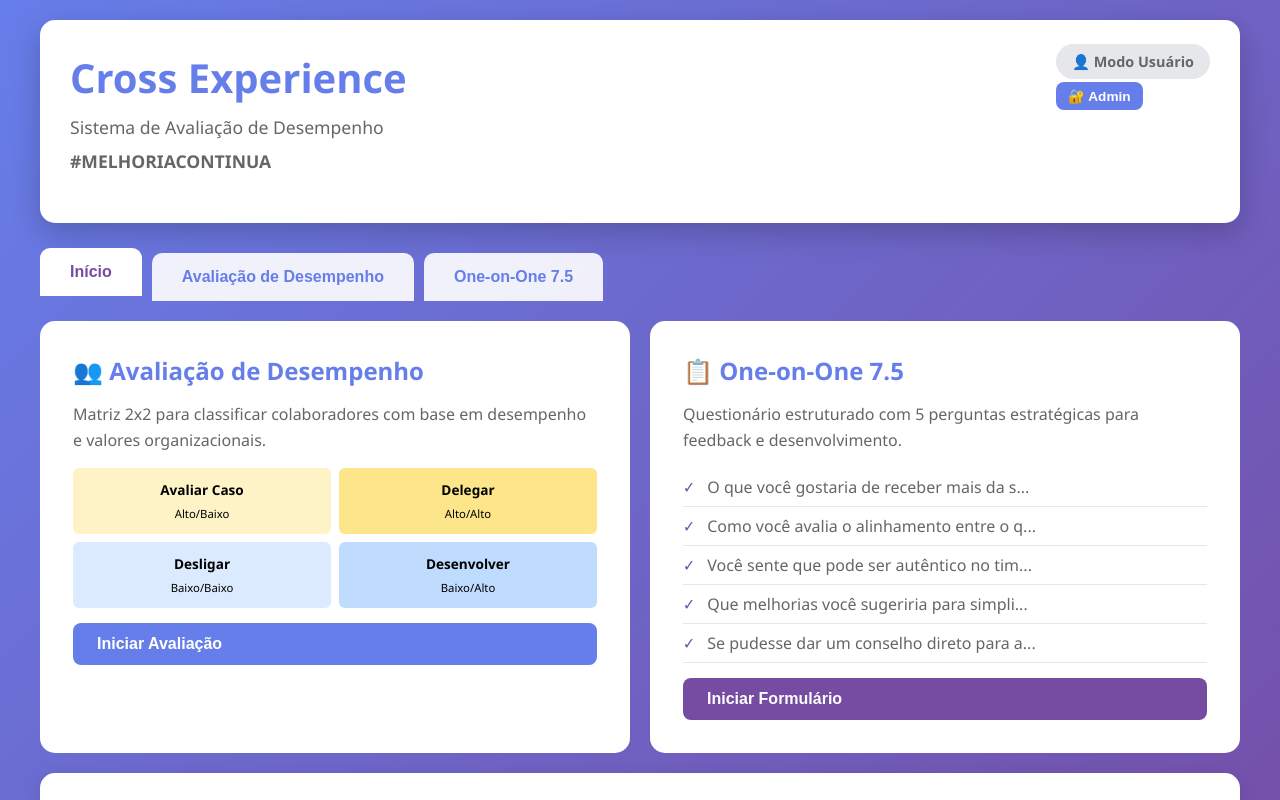
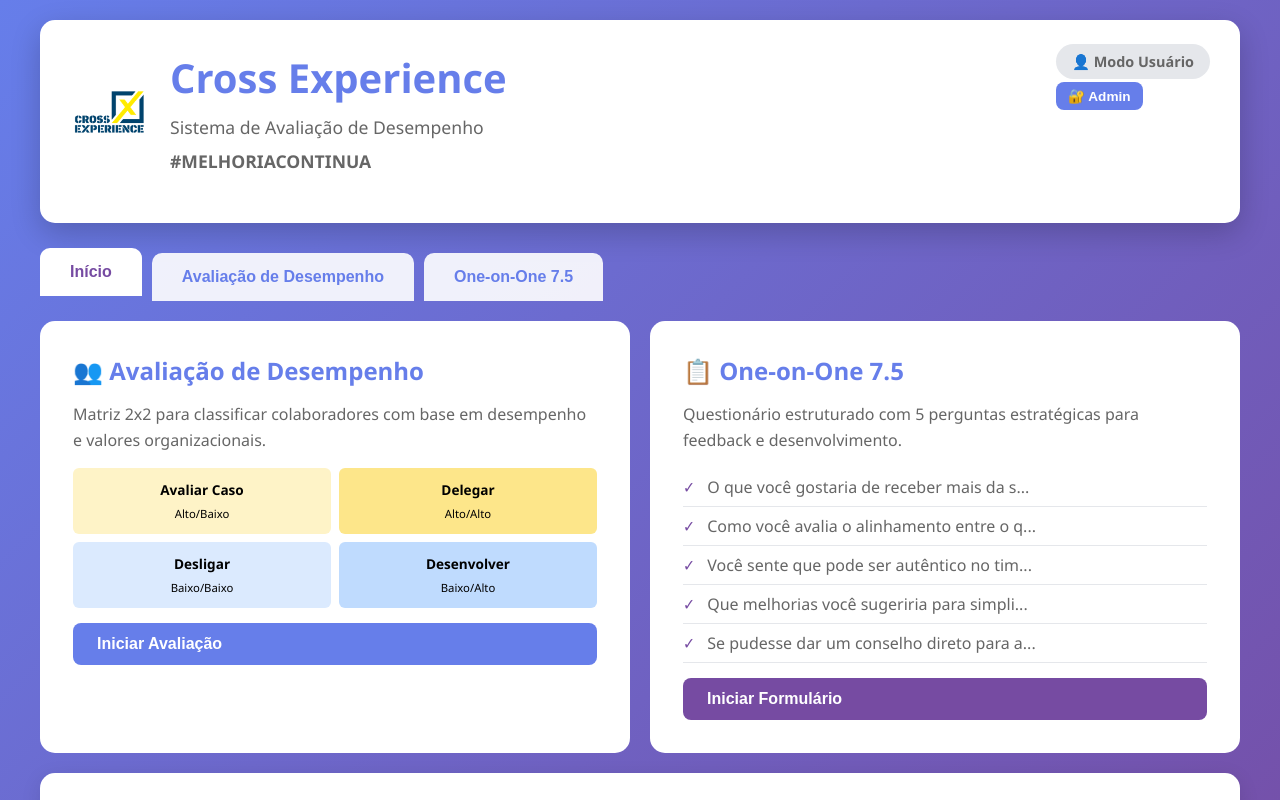
Before and after one commit to daniela-rh/sistema-cross-experience, a plain HTML site: page index.html in a window 1280 px wide. Shown: the top 800 px of the page. Drawn offline with nearby package versions, Linux system fonts and the light colour scheme.

Commit message:
Update index.html

```diff
--- a/index.html
+++ b/index.html
@@ -41,6 +41,18 @@
             justify-content: space-between;
             align-items: start;
             margin-bottom: 20px;
+        }
+
+        .header-logo-title {
+            display: flex;
+            align-items: center;
+            gap: 20px;
+        }
+
+        .company-logo {
+            width: 80px;
+            height: 80px;
+            object-fit: contain;
         }
 
         .header h1 {
@@ -637,10 +649,13 @@
         <!-- Header -->
         <div class="header">
             <div class="header-top">
-                <div>
-                    <h1>Cross Experience</h1>
-                    <p>Sistema de Avaliação de Desempenho</p>
-                    <p class="hashtag">#MELHORIACONTINUA</p>
+                <div class="header-logo-title">
+                    <img src="https://raw.githubusercontent.com/daniela-rh/sistema-cross-experience/main/logo.jpg.png" alt="Logo" class="company-logo">
+                    <div>
+                        <h1>Cross Experience</h1>
+                        <p>Sistema de Avaliação de Desempenho</p>
+                        <p class="hashtag">#MELHORIACONTINUA</p>
+                    </div>
                 </div>
                 <div>
                     <div id="user-status">
@@ -973,7 +988,10 @@
         <!-- Tab: Dashboard -->
         <div id="dashboard" class="tab-content">
             <div class="card">
-                <h2>📊 Resumo Geral</h2>
+                <div style="display: flex; align-items: center; gap: 15px; margin-bottom: 20px;">
+                    <img src="https://raw.githubusercontent.com/daniela-rh/sistema-cross-experience/main/logo.jpg.png" alt="Logo" style="width: 60px; height: 60px; object-fit: contain;">
+                    <h2>📊 Resumo Geral</h2>
+                </div>
                 <div class="stats-grid">
                     <div class="stat-card">
                         <div class="stat-number" id="dash-avaliacoes">0</div>
```
